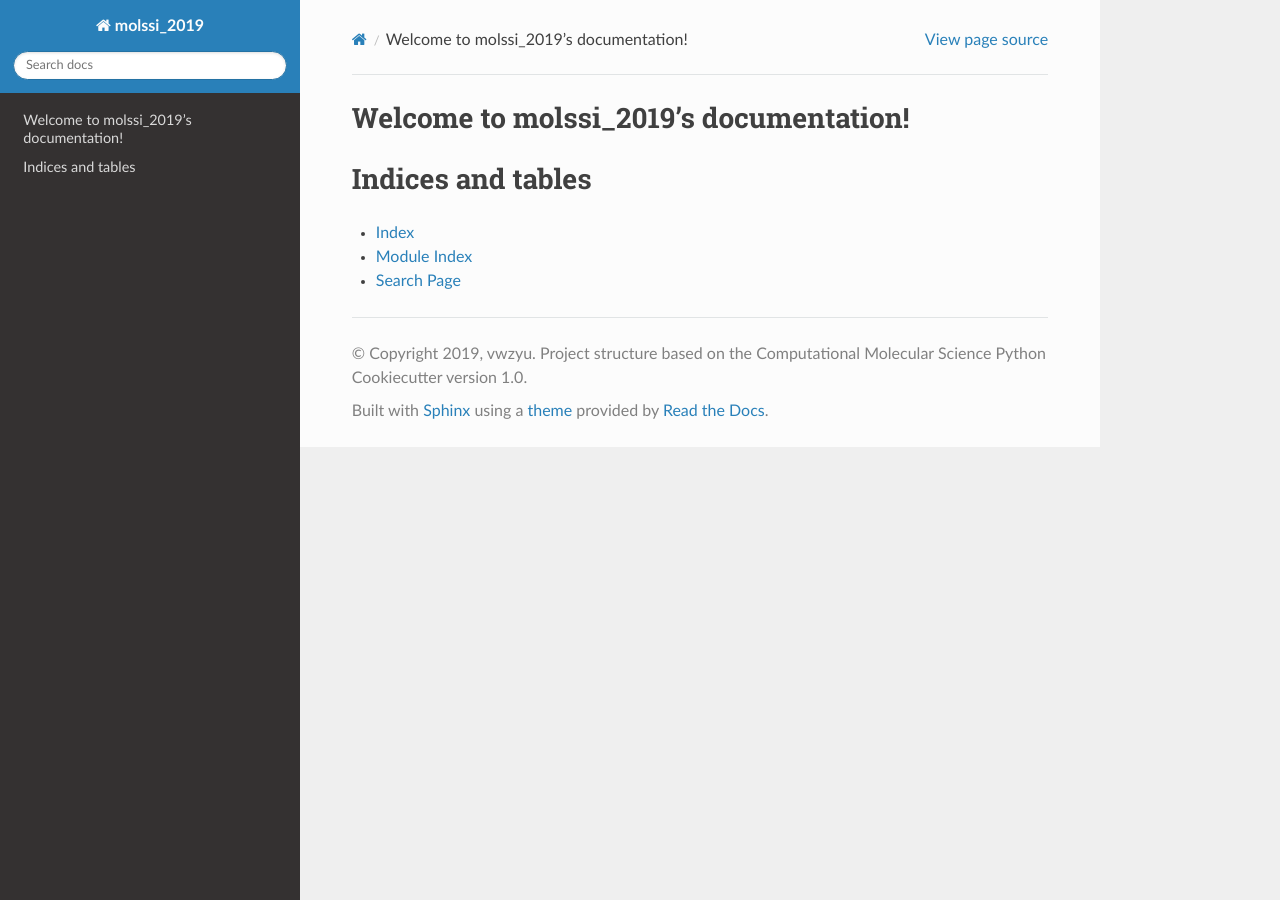
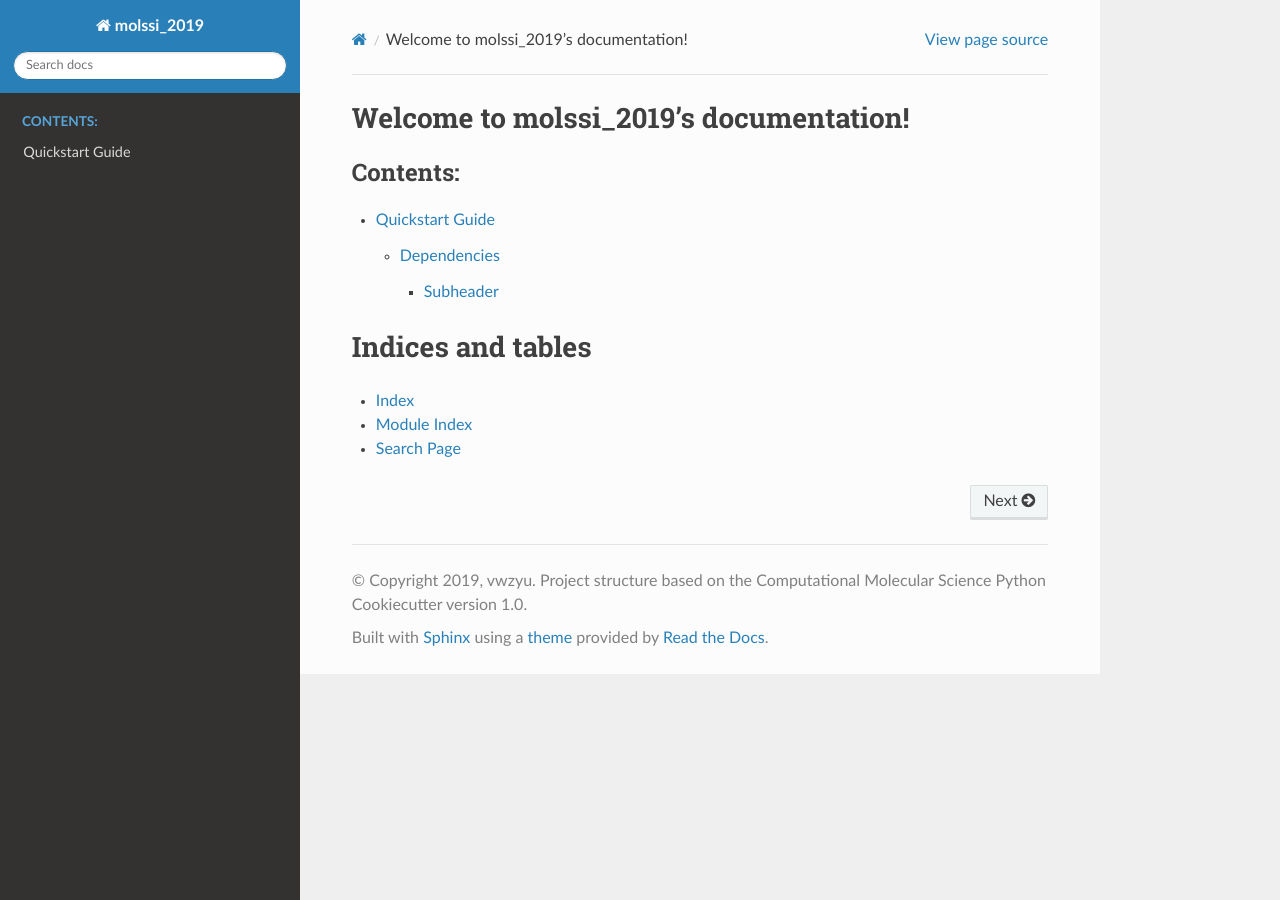
Before and after one commit to vyu16/molssi_2019, a Sphinx documentation site: the page built from docs/index.rst, in a window 1280 px wide. Built offline with Sphinx 7.4.7 and the Read the Docs theme 2.0.0, drawn with Linux system fonts in a browser that asks for light colours.

Commit message:
Add quickstart to docs

```diff
--- a/docs/index.rst
+++ b/docs/index.rst
@@ -7,10 +7,10 @@ Welcome to molssi_2019's documentation!
 =========================================================
 
 .. toctree::
-   :maxdepth: 2
+   :maxdepth: 3
    :caption: Contents:
 
-
+   usage/quickstart
 
 Indices and tables
 ==================
--- /dev/null
+++ b/docs/usage/quickstart.rst
@@ -0,0 +1,14 @@
+Quickstart Guide
+================
+
+To do a development install, type
+
+`pip install -e .`
+
+Dependencies
+************
+You need to install `numpy`.
+
+Subheader
+---------
+Sample subheader
```
